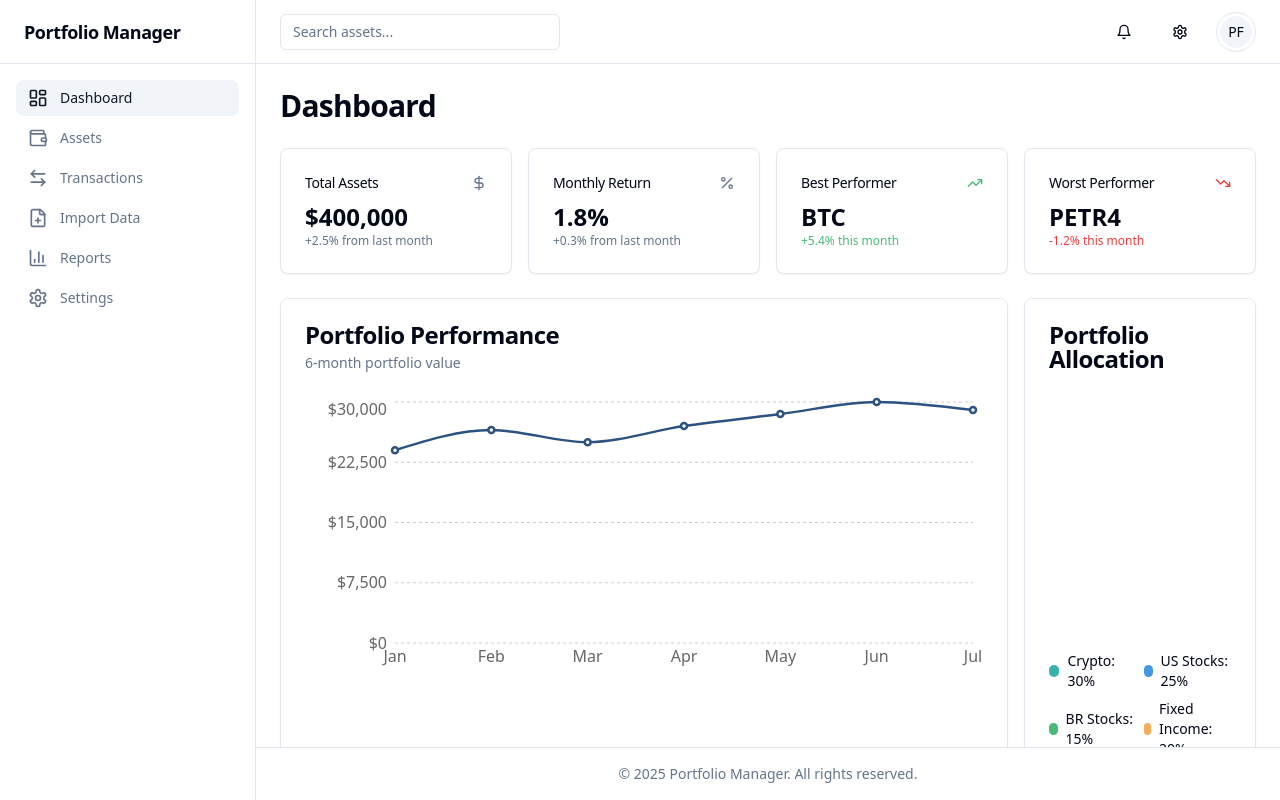
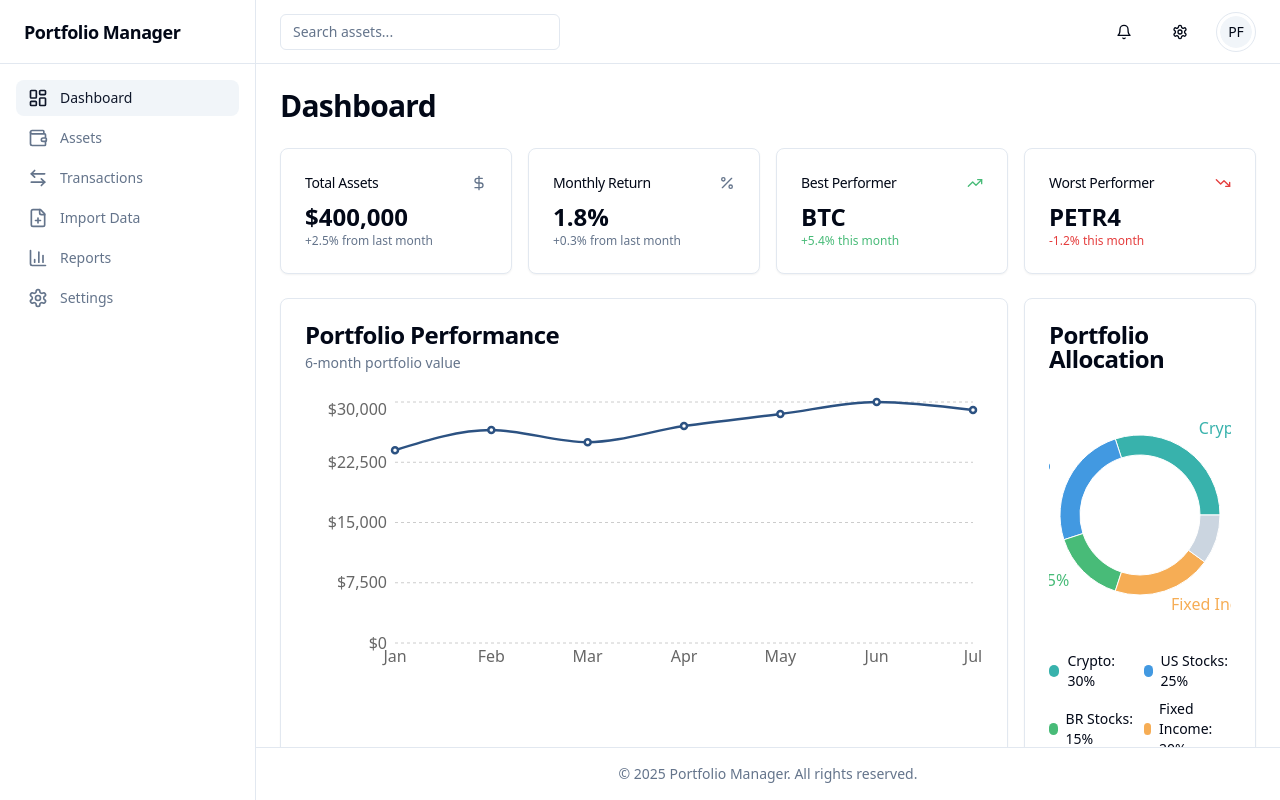
Before and after one commit to Gjacks1978/carteira-fluente-dashboard, a React (Vite) app: page / in a window 1280 px wide. Built offline with nearby package versions, Linux system fonts and the light colour scheme.

Commit message:
Fix: Recharts import and component usage
Fixes Recharts import and component usage errors in PortfolioOverview.tsx by importing the correct components and using them properly.

```diff
--- a/src/components/dashboard/PortfolioOverview.tsx
+++ b/src/components/dashboard/PortfolioOverview.tsx
@@ -1,6 +1,6 @@
 
 import { Card, CardContent, CardHeader, CardTitle } from "@/components/ui/card";
-import { PieChart, PieArcDatum } from "recharts";
+import { PieChart, Pie, Cell, Tooltip, ResponsiveContainer } from "recharts";
 
 const data = [
   { name: "Crypto", value: 30, color: "#38B2AC" },
@@ -18,11 +18,12 @@ export function PortfolioOverview() {
       </CardHeader>
       <CardContent className="flex flex-col items-center space-y-4">
         <div className="h-60 w-full">
-          <PieChart width={300} height={200}>
-            <pie
+          <ResponsiveContainer width="100%" height="100%">
+            <PieChart>
+              <Pie
                 data={data}
-              cx={150}
-              cy={100}
+                cx="50%"
+                cy="50%"
                 innerRadius={60}
                 outerRadius={80}
                 fill="#8884d8"
@@ -31,10 +32,12 @@ export function PortfolioOverview() {
                 labelLine={false}
               >
                 {data.map((entry, index) => (
-                <cell key={`cell-${index}`} fill={entry.color} />
+                  <Cell key={`cell-${index}`} fill={entry.color} />
                 ))}
-            </pie>
+              </Pie>
+              <Tooltip formatter={(value) => [`${value}%`, 'Allocation']} />
             </PieChart>
+          </ResponsiveContainer>
         </div>
         <div className="grid w-full grid-cols-2 gap-2">
           {data.map((item) => (
```
Lines whose indentation alone changed are shown as unchanged.
